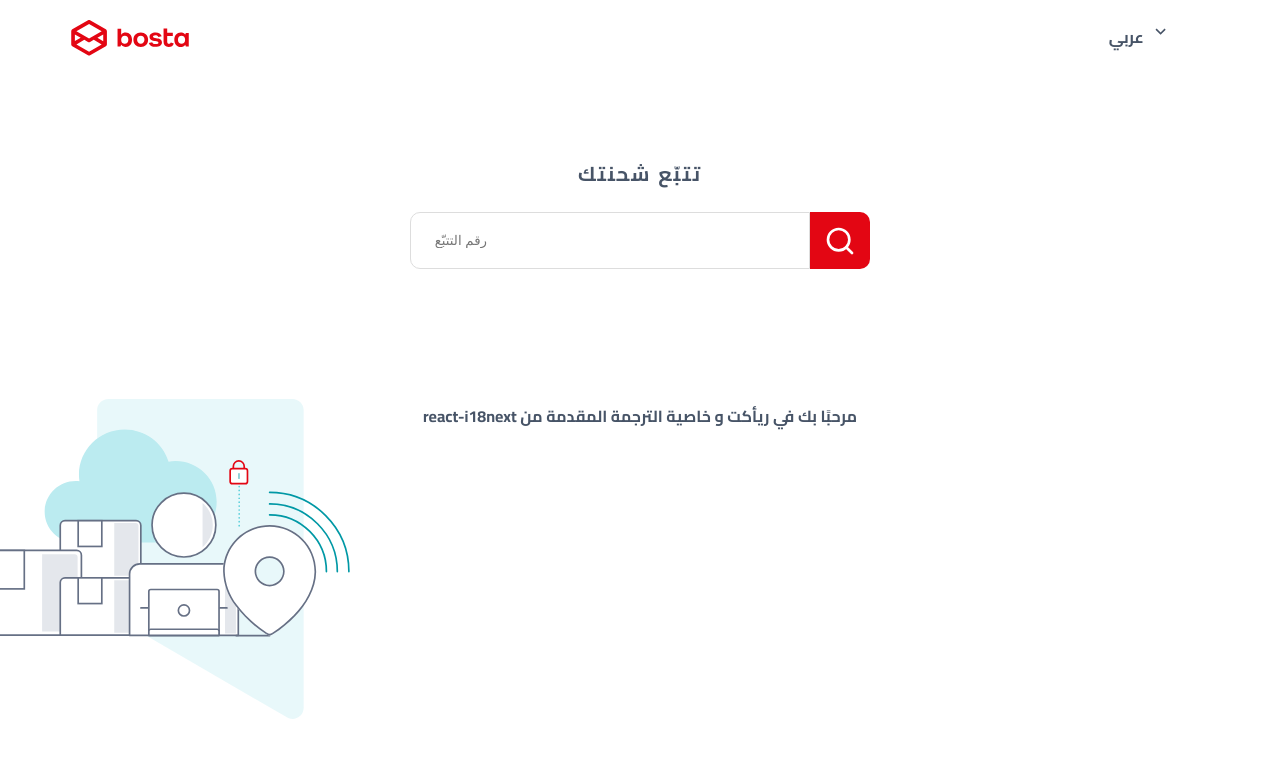
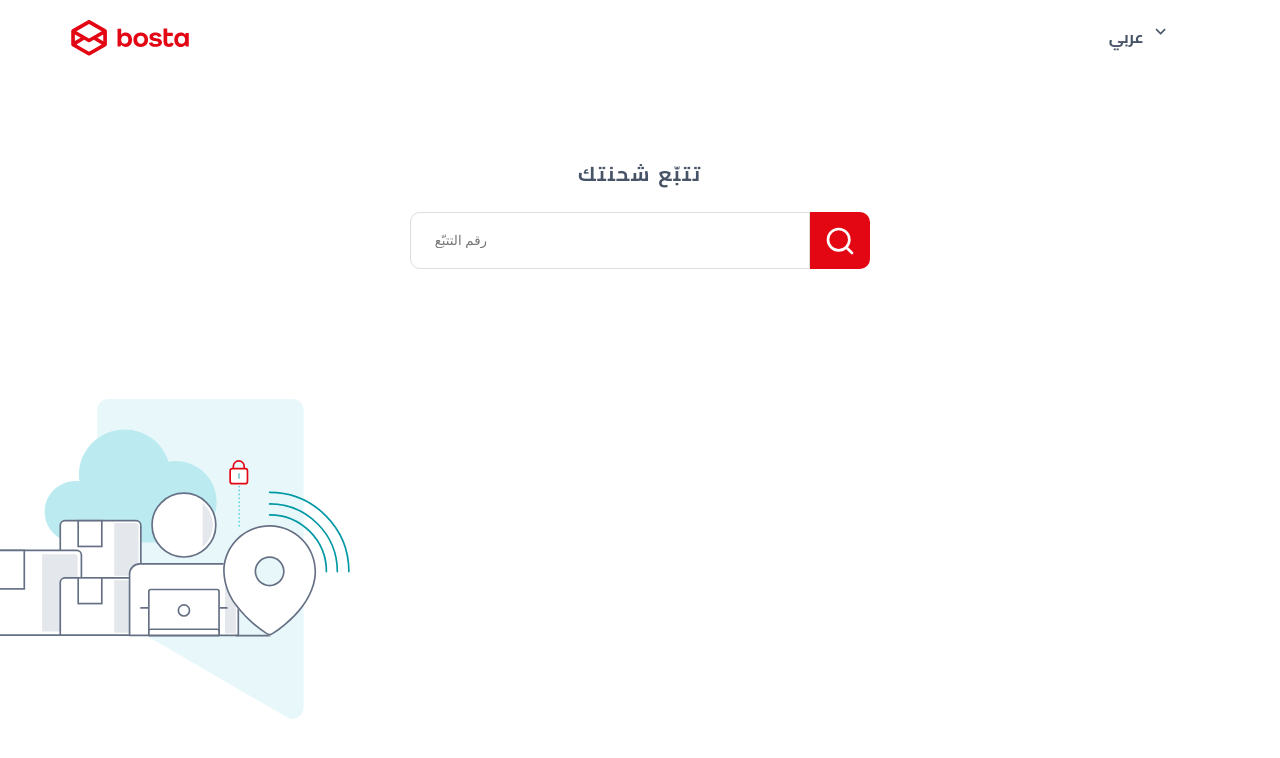
Before and after one commit to eslamsobhy/tracking-service-app, a React (Create React App) app: page / in a window 1280 px wide. Shown: the top 758 px of the page. Built offline with nearby package versions, Linux system fonts and the light colour scheme.

Commit message:
translated the language options

```diff
--- a/public/locales/ar/translation.json
+++ b/public/locales/ar/translation.json
@@ -10,6 +10,8 @@
   "ui_am": "ص",
   "ui_pm": "م",
   "ui_lang": "عربي",
+  "ui_lang_en": "الإنجليزية",
+  "ui_lang_ar": "العربية",
   "api_delivered": "تم تسليم الأوردر",
   "api_returned": "تم إرجاعه",
   "api_delivered_message": "تم تسليم الأوردر إلى العميل",
--- a/public/locales/en/translation.json
+++ b/public/locales/en/translation.json
@@ -10,6 +10,8 @@
   "ui_am": "AM",
   "ui_pm": "PM",
   "ui_lang": "En",
+  "ui_lang_en": "English",
+  "ui_lang_ar": "Arabic",
   "api_delivered": "Delivered",
   "api_returned": "Returned",
   "api_delivered_message": "Order is delivered to the client",
--- a/src/App.js
+++ b/src/App.js
@@ -25,17 +25,6 @@ function App() {
   if (isBlank) {
     return (
       <>
-        <p
-          style={{
-            position: "absolute",
-            top: "50%",
-            left: "50%",
-            transform: "translate(-50%, -50%)",
-            fontWeight: "bold",
-          }}
-        >
-          {t("welcome_to_react")}
-        </p>
         <Blank />
         <Modal />
       </>
--- a/src/components/Navbar.jsx
+++ b/src/components/Navbar.jsx
@@ -125,13 +125,13 @@ const Navbar = () => {
                 className="drop-item"
                 onClick={() => i18next.changeLanguage("en")}
               >
-                English
+                {t("ui_lang_en")}
               </li>
               <li
                 className="drop-item"
                 onClick={() => i18next.changeLanguage("ar")}
               >
-                Arabic
+                {t("ui_lang_ar")}
               </li>
             </ul>
           </div>
```
